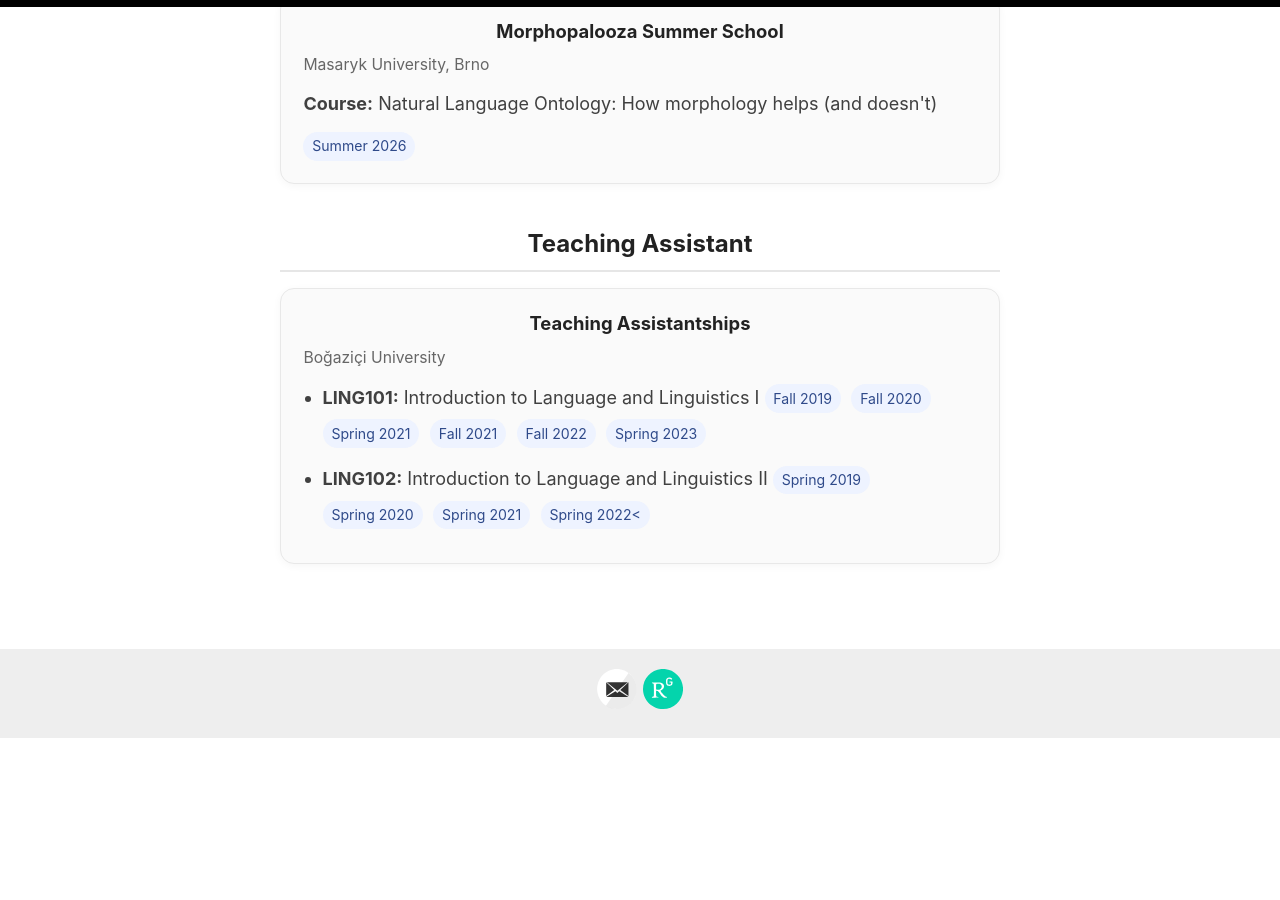
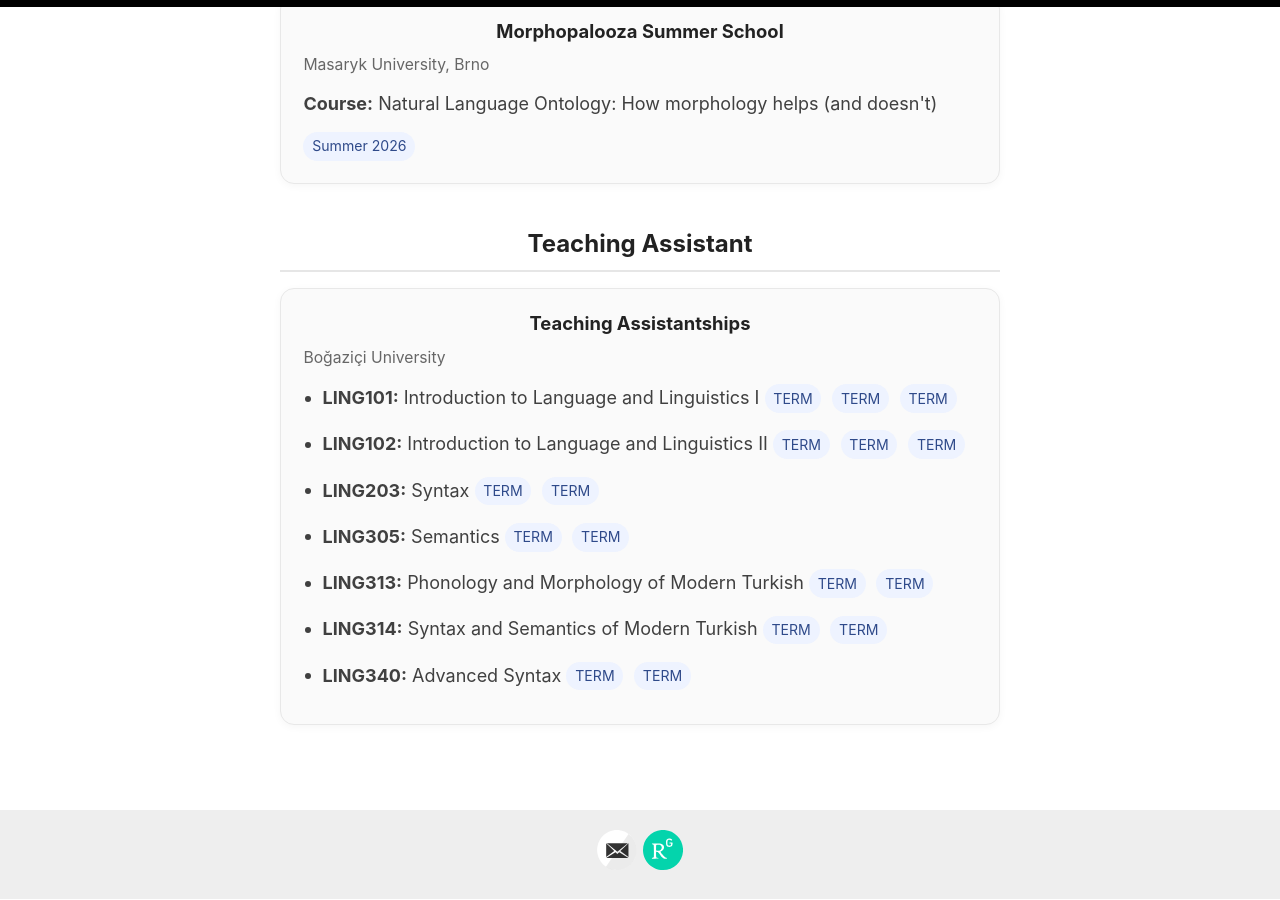
Before and after one commit to furkandikmen/furkandikmen.github.io, a Jekyll site: the page built from _pages/teaching.md, in a window 1280 px wide and 900 px high, scrolled down 1023 px. Built offline with Jekyll 4.4.1, drawn with Linux system fonts in a browser that asks for light colours; before the commit the page ends 1761 px from its top, so only the background shows below that.

Commit message:
Update teaching assistantship course terms

```diff
--- a/_pages/teaching.md
+++ b/_pages/teaching.md
@@ -118,19 +118,53 @@ permalink: /teaching/
   <div class="teaching-card">
     <h3 class="teaching-title">Teaching Assistantships</h3>
     <p class="teaching-place">Boğaziçi University</p>
+
     <ul class="course-list">
+
       <li>
         <strong>LING101:</strong> Introduction to Language and Linguistics I
-        <span class="tag">Fall 2019</span>
-        <span class="tag">Fall 2020</span>
-        <span class="tag">Spring 2021</span>
-        <span class="tag">Fall 2021</span>
-        <span class="tag">Fall 2022</span>
-        <span class="tag">Spring 2023</span>
+        <span class="tag">TERM</span>
+        <span class="tag">TERM</span>
+        <span class="tag">TERM</span>
       </li>
+
       <li>
         <strong>LING102:</strong> Introduction to Language and Linguistics II
-        <span class="tag">Spring 2019</span>
-        <span class="tag">Spring 2020</span>
-        <span class="tag">Spring 2021</span>
-        <span class="tag">Spring 2022<
+        <span class="tag">TERM</span>
+        <span class="tag">TERM</span>
+        <span class="tag">TERM</span>
+      </li>
+
+      <li>
+        <strong>LING203:</strong> Syntax
+        <span class="tag">TERM</span>
+        <span class="tag">TERM</span>
+      </li>
+
+      <li>
+        <strong>LING305:</strong> Semantics
+        <span class="tag">TERM</span>
+        <span class="tag">TERM</span>
+      </li>
+
+      <li>
+        <strong>LING313:</strong> Phonology and Morphology of Modern Turkish
+        <span class="tag">TERM</span>
+        <span class="tag">TERM</span>
+      </li>
+
+      <li>
+        <strong>LING314:</strong> Syntax and Semantics of Modern Turkish
+        <span class="tag">TERM</span>
+        <span class="tag">TERM</span>
+      </li>
+
+      <li>
+        <strong>LING340:</strong> Advanced Syntax
+        <span class="tag">TERM</span>
+        <span class="tag">TERM</span>
+      </li>
+
+    </ul>
+  </div>
+</section>
```
